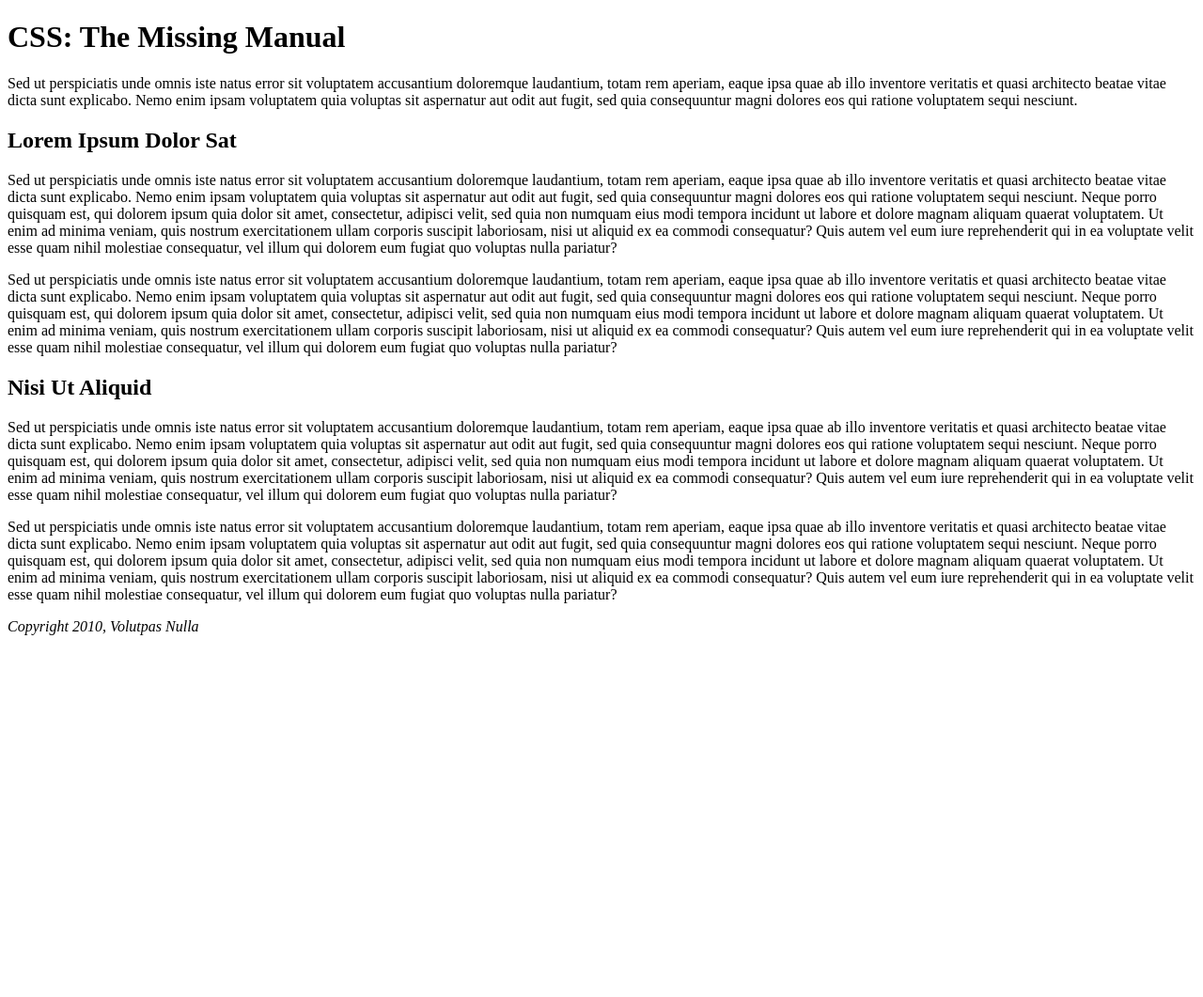
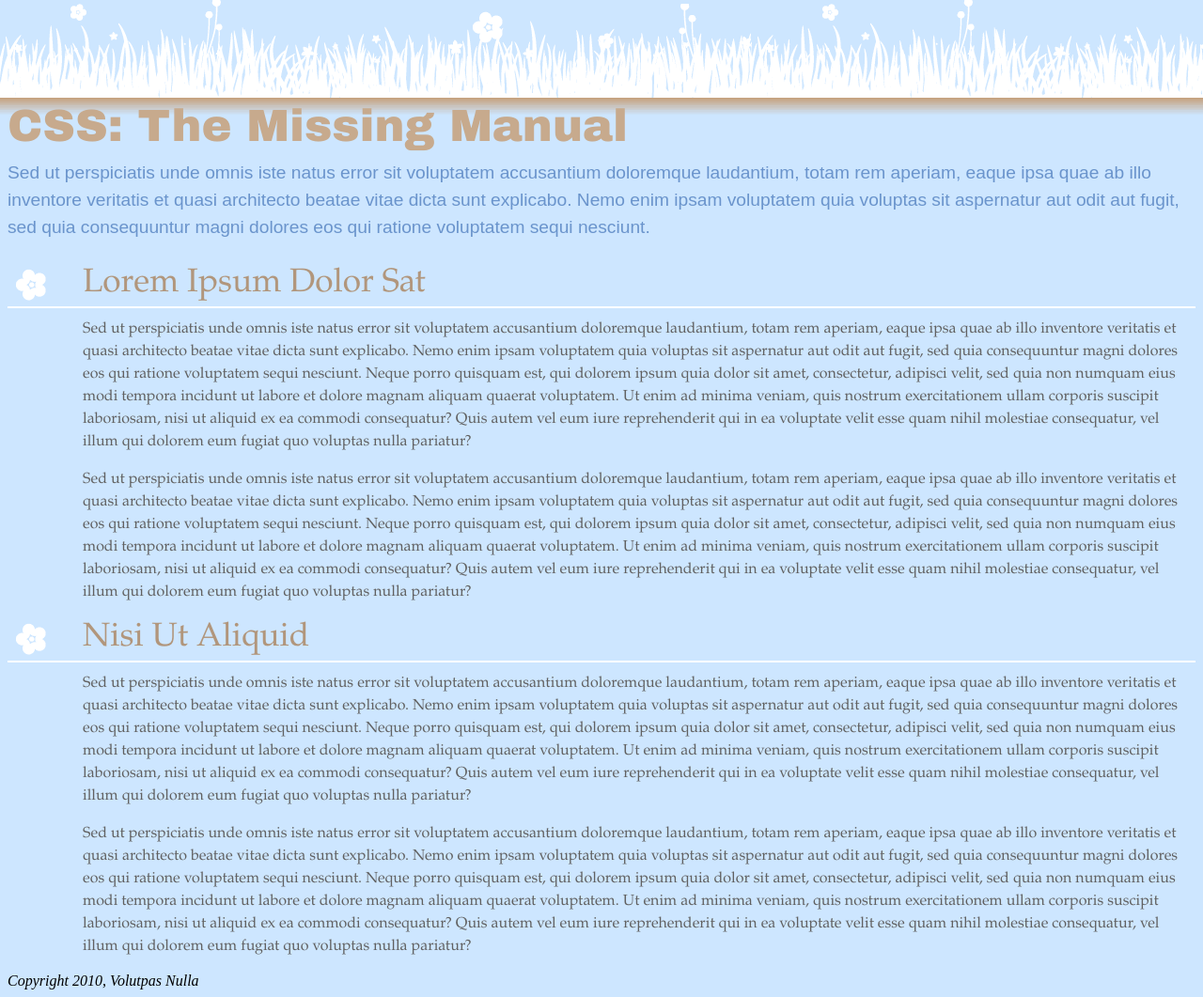
Before and after one commit to robertkuhar/CSS_Missing_Manual, a plain HTML site: page WebContent/CSS2e_MM_TUTORIALS/02/basic.html in a window 1280 px wide. Shown: the whole page at 94% size. Before the commit the page ends 800 px from the top, so only its background shows below. Drawn offline with Linux system fonts and the light colour scheme.

Commit message:
End of Chapter 2

```diff
--- a/WebContent/CSS2e_MM_TUTORIALS/02/basic.html
+++ b/WebContent/CSS2e_MM_TUTORIALS/02/basic.html
@@ -3,19 +3,53 @@
 <head>
 <meta http-equiv="Content-Type" content="text/html; charset=UTF-8" />
 <title>CSS:The Missing Manual -- Chapter 2</title>
+<link href="main.css" rel="stylesheet" type="text/css" />
 </head>
 
 <body>
-<h1>CSS: The Missing Manual</h1>
-<p>Sed ut perspiciatis unde omnis iste natus error sit voluptatem accusantium doloremque laudantium, totam rem aperiam, eaque ipsa quae ab illo inventore veritatis et quasi architecto beatae vitae dicta sunt explicabo. Nemo enim ipsam voluptatem quia voluptas sit aspernatur aut odit aut fugit, sed quia consequuntur magni dolores eos qui ratione voluptatem sequi nesciunt. </p>
-<h2>Lorem Ipsum Dolor Sat</h2>
-<p>Sed ut perspiciatis unde omnis iste natus error sit voluptatem accusantium doloremque laudantium, totam rem aperiam, eaque ipsa quae ab illo inventore veritatis et quasi architecto beatae vitae dicta sunt explicabo. Nemo enim ipsam voluptatem quia voluptas sit aspernatur aut odit aut fugit, sed quia consequuntur magni dolores eos qui ratione voluptatem sequi nesciunt. Neque porro quisquam est, qui dolorem ipsum quia dolor sit amet, consectetur, adipisci velit, sed quia non numquam eius modi tempora incidunt ut labore et dolore magnam aliquam quaerat voluptatem. Ut enim ad minima veniam, quis nostrum exercitationem ullam corporis suscipit laboriosam, nisi ut aliquid ex ea commodi consequatur? Quis autem vel eum iure reprehenderit qui in ea voluptate velit esse quam nihil molestiae consequatur, vel illum qui dolorem eum fugiat quo voluptas nulla pariatur?</p>
-<p>Sed ut perspiciatis unde omnis iste natus error sit voluptatem accusantium doloremque laudantium, totam rem aperiam, eaque ipsa quae ab illo inventore veritatis et quasi architecto beatae vitae dicta sunt explicabo. Nemo enim ipsam voluptatem quia voluptas sit aspernatur aut odit aut fugit, sed quia consequuntur magni dolores eos qui ratione voluptatem sequi nesciunt. Neque porro quisquam est, qui dolorem ipsum quia dolor sit amet, consectetur, adipisci velit, sed quia non numquam eius modi tempora incidunt ut labore et dolore magnam aliquam quaerat voluptatem. Ut enim ad minima veniam, quis nostrum exercitationem ullam corporis suscipit laboriosam, nisi ut aliquid ex ea commodi consequatur? Quis autem vel eum iure reprehenderit qui in ea voluptate velit esse quam nihil molestiae consequatur, vel illum qui dolorem eum fugiat quo voluptas nulla pariatur?</p>
-<h2>Nisi Ut Aliquid </h2>
-<p>Sed ut perspiciatis unde omnis iste natus error sit voluptatem accusantium doloremque laudantium, totam rem aperiam, eaque ipsa quae ab illo inventore veritatis et quasi architecto beatae vitae dicta sunt explicabo. Nemo enim ipsam voluptatem quia voluptas sit aspernatur aut odit aut fugit, sed quia consequuntur magni dolores eos qui ratione voluptatem sequi nesciunt. Neque porro quisquam est, qui dolorem ipsum quia dolor sit amet, consectetur, adipisci velit, sed quia non numquam eius modi tempora incidunt ut labore et dolore magnam aliquam quaerat voluptatem. Ut enim ad minima veniam, quis nostrum exercitationem ullam corporis suscipit laboriosam, nisi ut aliquid ex ea commodi consequatur? Quis autem vel eum iure reprehenderit qui in ea voluptate velit esse quam nihil molestiae consequatur, vel illum qui dolorem eum fugiat quo voluptas nulla pariatur?</p>
-<p>Sed ut perspiciatis unde omnis iste natus error sit voluptatem accusantium doloremque laudantium, totam rem aperiam, eaque ipsa quae ab illo inventore veritatis et quasi architecto beatae vitae dicta sunt explicabo. Nemo enim ipsam voluptatem quia voluptas sit aspernatur aut odit aut fugit, sed quia consequuntur magni dolores eos qui ratione voluptatem sequi nesciunt. Neque porro quisquam est, qui dolorem ipsum quia dolor sit amet, consectetur, adipisci velit, sed quia non numquam eius modi tempora incidunt ut labore et dolore magnam aliquam quaerat voluptatem. Ut enim ad minima veniam, quis nostrum exercitationem ullam corporis suscipit laboriosam, nisi ut aliquid ex ea commodi consequatur? Quis autem vel eum iure reprehenderit qui in ea voluptate velit esse quam nihil molestiae consequatur, vel illum qui dolorem eum fugiat quo voluptas nulla pariatur?</p>
-<address>
-Copyright 2010, Volutpas Nulla
-</address>
+  <h1>CSS: The Missing Manual</h1>
+  <p class="intro">Sed ut perspiciatis unde omnis iste natus error sit voluptatem accusantium doloremque laudantium,
+    totam rem aperiam, eaque ipsa quae ab illo inventore veritatis et quasi architecto beatae vitae dicta sunt
+    explicabo. Nemo enim ipsam voluptatem quia voluptas sit aspernatur aut odit aut fugit, sed quia
+    consequuntur magni dolores eos qui ratione voluptatem sequi nesciunt.</p>
+  <h2>Lorem Ipsum Dolor Sat</h2>
+  <p>Sed ut perspiciatis unde omnis iste natus error sit voluptatem accusantium doloremque laudantium,
+    totam rem aperiam, eaque ipsa quae ab illo inventore veritatis et quasi architecto beatae vitae dicta sunt
+    explicabo. Nemo enim ipsam voluptatem quia voluptas sit aspernatur aut odit aut fugit, sed quia
+    consequuntur magni dolores eos qui ratione voluptatem sequi nesciunt. Neque porro quisquam est, qui
+    dolorem ipsum quia dolor sit amet, consectetur, adipisci velit, sed quia non numquam eius modi tempora
+    incidunt ut labore et dolore magnam aliquam quaerat voluptatem. Ut enim ad minima veniam, quis nostrum
+    exercitationem ullam corporis suscipit laboriosam, nisi ut aliquid ex ea commodi consequatur? Quis autem
+    vel eum iure reprehenderit qui in ea voluptate velit esse quam nihil molestiae consequatur, vel illum qui
+    dolorem eum fugiat quo voluptas nulla pariatur?</p>
+  <p>Sed ut perspiciatis unde omnis iste natus error sit voluptatem accusantium doloremque laudantium,
+    totam rem aperiam, eaque ipsa quae ab illo inventore veritatis et quasi architecto beatae vitae dicta sunt
+    explicabo. Nemo enim ipsam voluptatem quia voluptas sit aspernatur aut odit aut fugit, sed quia
+    consequuntur magni dolores eos qui ratione voluptatem sequi nesciunt. Neque porro quisquam est, qui
+    dolorem ipsum quia dolor sit amet, consectetur, adipisci velit, sed quia non numquam eius modi tempora
+    incidunt ut labore et dolore magnam aliquam quaerat voluptatem. Ut enim ad minima veniam, quis nostrum
+    exercitationem ullam corporis suscipit laboriosam, nisi ut aliquid ex ea commodi consequatur? Quis autem
+    vel eum iure reprehenderit qui in ea voluptate velit esse quam nihil molestiae consequatur, vel illum qui
+    dolorem eum fugiat quo voluptas nulla pariatur?</p>
+  <h2>Nisi Ut Aliquid</h2>
+  <p>Sed ut perspiciatis unde omnis iste natus error sit voluptatem accusantium doloremque laudantium,
+    totam rem aperiam, eaque ipsa quae ab illo inventore veritatis et quasi architecto beatae vitae dicta sunt
+    explicabo. Nemo enim ipsam voluptatem quia voluptas sit aspernatur aut odit aut fugit, sed quia
+    consequuntur magni dolores eos qui ratione voluptatem sequi nesciunt. Neque porro quisquam est, qui
+    dolorem ipsum quia dolor sit amet, consectetur, adipisci velit, sed quia non numquam eius modi tempora
+    incidunt ut labore et dolore magnam aliquam quaerat voluptatem. Ut enim ad minima veniam, quis nostrum
+    exercitationem ullam corporis suscipit laboriosam, nisi ut aliquid ex ea commodi consequatur? Quis autem
+    vel eum iure reprehenderit qui in ea voluptate velit esse quam nihil molestiae consequatur, vel illum qui
+    dolorem eum fugiat quo voluptas nulla pariatur?</p>
+  <p>Sed ut perspiciatis unde omnis iste natus error sit voluptatem accusantium doloremque laudantium,
+    totam rem aperiam, eaque ipsa quae ab illo inventore veritatis et quasi architecto beatae vitae dicta sunt
+    explicabo. Nemo enim ipsam voluptatem quia voluptas sit aspernatur aut odit aut fugit, sed quia
+    consequuntur magni dolores eos qui ratione voluptatem sequi nesciunt. Neque porro quisquam est, qui
+    dolorem ipsum quia dolor sit amet, consectetur, adipisci velit, sed quia non numquam eius modi tempora
+    incidunt ut labore et dolore magnam aliquam quaerat voluptatem. Ut enim ad minima veniam, quis nostrum
+    exercitationem ullam corporis suscipit laboriosam, nisi ut aliquid ex ea commodi consequatur? Quis autem
+    vel eum iure reprehenderit qui in ea voluptate velit esse quam nihil molestiae consequatur, vel illum qui
+    dolorem eum fugiat quo voluptas nulla pariatur?</p>
+  <address>Copyright 2010, Volutpas Nulla</address>
 </body>
 </html>
--- /dev/null
+++ b/WebContent/CSS2e_MM_TUTORIALS/02/main.css
@@ -0,0 +1,40 @@
+body {
+	background-color: #CDE6FF;
+	background-image: url(images/bg_body.png);
+	background-repeat: repeat-x;
+	padding-top: 100px;
+}
+
+h1 {
+	color: #C7AA8D;
+	font-size: 3em;
+	font-family: "Arial Black", Arial, sans-serif;
+	margin: 0;
+}
+
+h2 {
+	color: #B1967C;
+	font-weight: normal;
+	font-family: "Palatino Linotype", Baskerville, serif;
+	font-size: 2.2em;
+	border-bottom: 2px white solid;
+	background: url(images/bullet_flower.png) no-repeat;
+	padding: 0 0 2px 80px;
+	margin: 0;
+}
+
+.intro {
+	color: #6A94CC;
+	font-family: Arial, Helvetica, sans-serif;
+	font-size: 1.2em;
+	margin-left: 0;
+	margin-bottom: 25px;
+}
+
+p {
+	font-family: "Palatino Linotype", Baskerville, serif;
+	color: #616161;
+	line-height: 150%;
+	margin-top: 10px;
+	margin-left: 80px;
+}
```
Also changed, not shown: WebContent/CSS2e_MM_TUTORIALS/02/another_page.html (+2 -1 lines).
